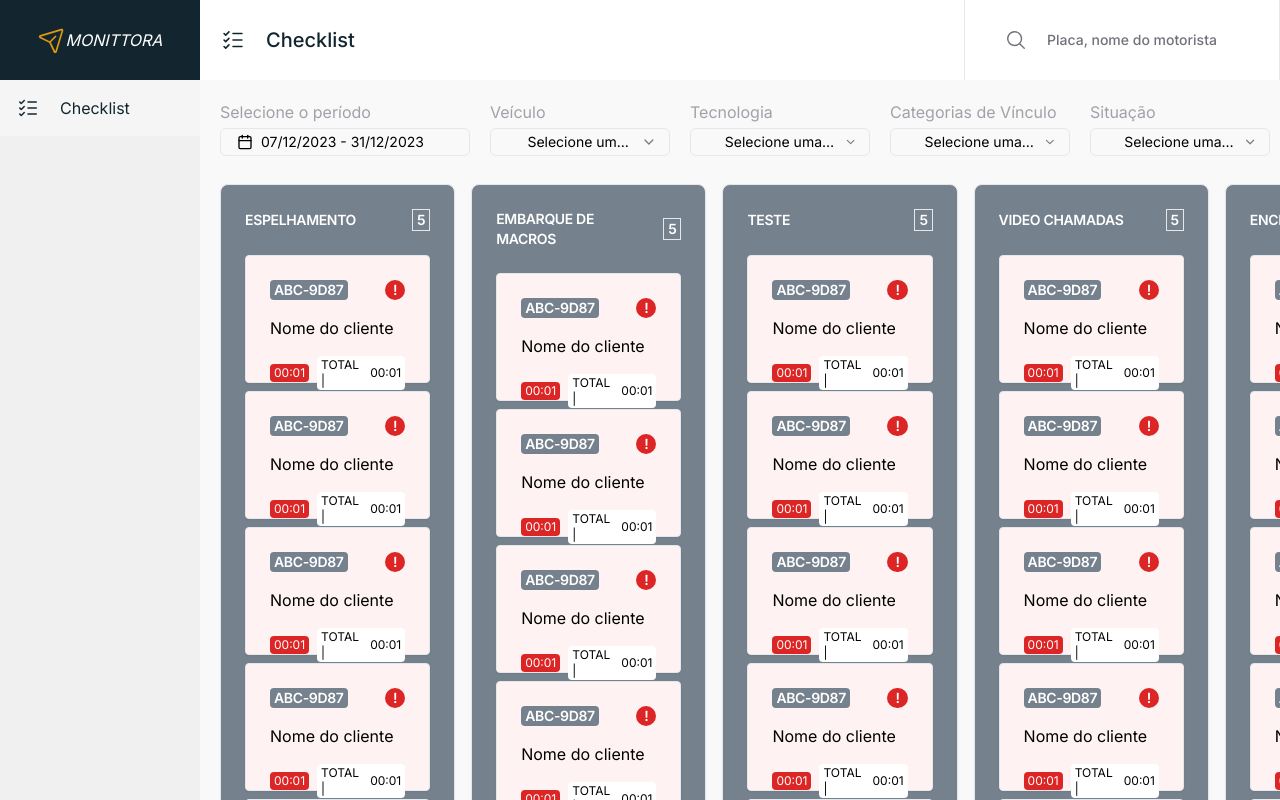
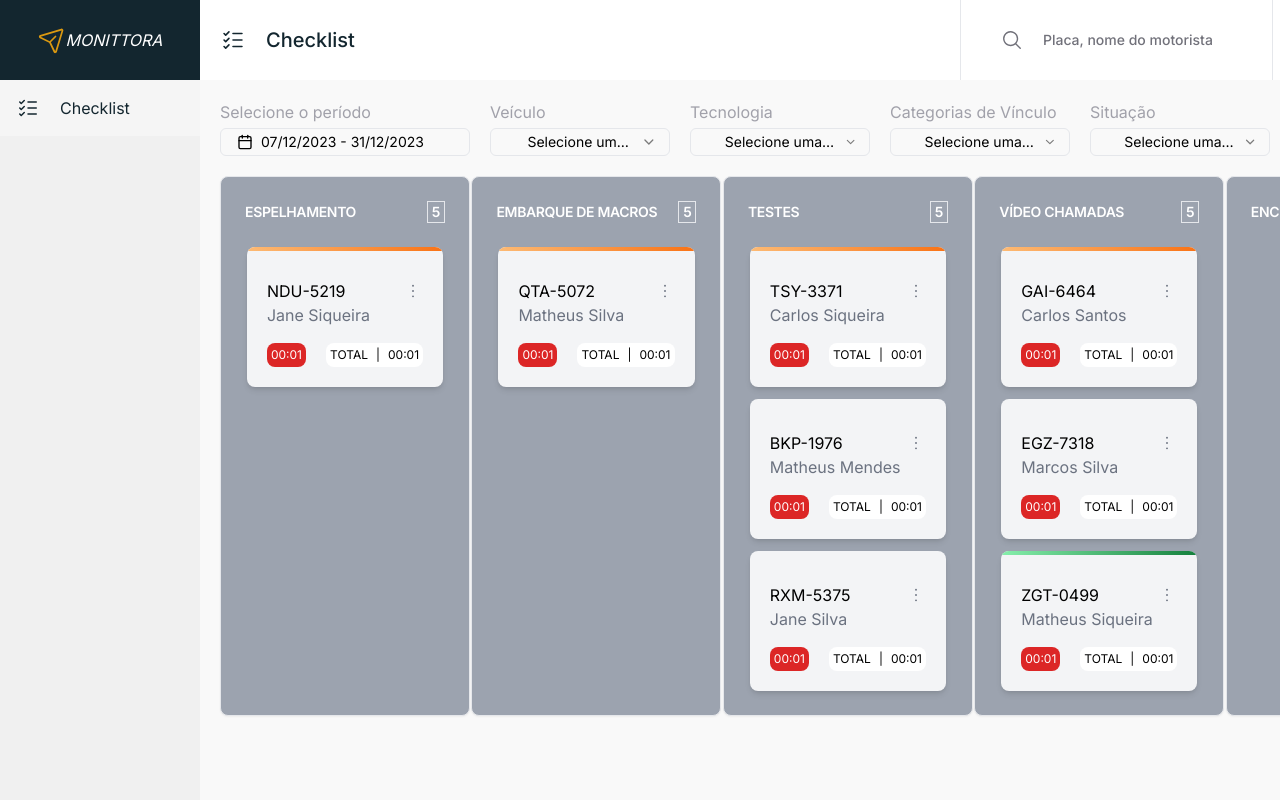
Before and after one commit to matheusobarboza/kanban_front, a Next.js app: page / in a window 1280 px wide. Shown: the top 800 px of the page. Built offline with nearby package versions, Linux system fonts and the light colour scheme.

Commit message:
refactor: completing changes to the cardItem component

```diff
--- a/src/app/page.tsx
+++ b/src/app/page.tsx
@@ -1,14 +1,72 @@
 'use client'
 
 import { DatePickerInput } from '@/components/ui/customDatePicker'
-import { Section } from '@/components/ui/section'
+import { KanbanColumn } from '@/components/ui/kanbanColumn'
 import SelectInput from '@/components/ui/selectInput'
-import { linkCategories, status, technologies } from '@/utils/dataFilter'
+import {
+  columnTitles,
+  letters,
+  linkCategories,
+  status,
+  technologies,
+} from '@/utils/dataFilter'
 import { Funnel, ListChecks, MagnifyingGlass } from '@phosphor-icons/react'
-import { FormEvent, useState } from 'react'
+import { FormEvent, useEffect, useState } from 'react'
+import { Vehicle } from '@/interfaces/vehicle'
+import { generateRandomClientName, shuffle } from '@/helpers/shuflle'
 
 export default function Home() {
-  const [listVehicles, setVehicles] = useState([])
+  const [kanbanColumns, setKanbanColumns] = useState<Array<Vehicle[]>>([])
+
+  useEffect(() => {
+    const randomVehicles: Vehicle[] = Array.from({ length: 20 }, () => {
+      const plate = `${letters[Math.floor(Math.random() * 26)]}${
+        letters[Math.floor(Math.random() * 26)]
+      }${letters[Math.floor(Math.random() * 26)]}-${Math.floor(
+        Math.random() * 9999,
+      )
+        .toString()
+        .padStart(4, '0')}`
+
+      return {
+        plate,
+        linkCategory:
+          linkCategories[Math.floor(Math.random() * linkCategories.length)],
+        technology:
+          technologies[Math.floor(Math.random() * technologies.length)],
+        status: status[Math.floor(Math.random() * status.length)],
+        clientName: generateRandomClientName(),
+      }
+    })
+
+    const columns: Vehicle[][] = []
+
+    Array.from({ length: 5 }).forEach((_, index) => {
+      const numVeiculosNaColuna = Math.floor(Math.random() * 5) + 1
+      const startIndex = index * numVeiculosNaColuna
+
+      const vehiclesInColumn = randomVehicles.slice(
+        startIndex,
+        startIndex + numVeiculosNaColuna,
+      )
+
+      // Verifica se as placas já existem em outras colunas
+      const filteredVehicles = vehiclesInColumn.filter(
+        vehicle =>
+          !columns.some(
+            (otherColumn, otherIndex) =>
+              otherIndex !== index &&
+              otherColumn.some(
+                otherVehicle => otherVehicle.plate === vehicle.plate,
+              ),
+          ),
+      )
+
+      columns.push(shuffle(filteredVehicles))
+    })
+
+    setKanbanColumns(columns)
+  }, [])
 
   const onFilter = (e: FormEvent<HTMLFormElement>) => {
     e.preventDefault()
@@ -83,12 +141,14 @@ export default function Home() {
             Filtrar
           </button>
         </form>
-        <div className="flex flex-1 py-2 mt-5 gap-4">
-          <Section title="Espelhamento" />
-          <Section title="Embarque de macros" />
-          <Section title="Teste" />
-          <Section title="Video chamadas" />
-          <Section title="Encerradas" />
+        <div className="grid grid-cols-5 gap-6 my-5">
+          {kanbanColumns.map((coluna, idx) => (
+            <KanbanColumn
+              key={idx}
+              title={columnTitles[idx]}
+              vehicles={coluna}
+            />
+          ))}
         </div>
       </div>
     </main>
--- /dev/null
+++ b/src/components/ui/badge.tsx
@@ -0,0 +1,36 @@
+import * as React from "react"
+import { cva, type VariantProps } from "class-variance-authority"
+
+import { cn } from "@/lib/utils"
+
+const badgeVariants = cva(
+  "inline-flex items-center rounded-full border px-2.5 py-0.5 text-xs font-semibold transition-colors focus:outline-none focus:ring-2 focus:ring-ring focus:ring-offset-2",
+  {
+    variants: {
+      variant: {
+        default:
+          "border-transparent bg-primary text-primary-foreground hover:bg-primary/80",
+        secondary:
+          "border-transparent bg-secondary text-secondary-foreground hover:bg-secondary/80",
+        destructive:
+          "border-transparent bg-destructive text-destructive-foreground hover:bg-destructive/80",
+        outline: "text-foreground",
+      },
+    },
+    defaultVariants: {
+      variant: "default",
+    },
+  }
+)
+
+export interface BadgeProps
+  extends React.HTMLAttributes<HTMLDivElement>,
+    VariantProps<typeof badgeVariants> {}
+
+function Badge({ className, variant, ...props }: BadgeProps) {
+  return (
+    <div className={cn(badgeVariants({ variant }), className)} {...props} />
+  )
+}
+
+export { Badge, badgeVariants }
--- a/src/components/ui/cardItem.tsx
+++ b/src/components/ui/cardItem.tsx
@@ -1,26 +1,44 @@
-import { Card, CardContent, CardHeader, CardTitle } from '@/components/ui/card'
+import { Vehicle } from '@/interfaces/vehicle'
+import { DotsThreeVertical } from '@phosphor-icons/react'
 
-export function CardItem() {
+interface CardItemProps {
+  vehicle: Vehicle
+}
+
+export function CardItem({ vehicle }: CardItemProps) {
   return (
-    <Card className="w-full h-32 rounded bg-red-50 flex flex-col justify-between gap-3">
-      <CardHeader className="h-5">
-        <CardTitle className="flex text-sm items-center justify-between">
-          <span className="bg-[#76818E] px-1 rounded text-white">ABC-9D87</span>
-          <span className="bg-red-600 rounded-full px-2 text-white">!</span>
-        </CardTitle>
-      </CardHeader>
-      <CardContent className="flex flex-col gap-2 items-start">
-        <span>Nome do cliente</span>
-        <div className="mt-2 flex text-xs justify-between items-center w-full gap-2">
-          <div className="rounded bg-red-600 text-white px-1 py-[.8px]">
-            00:01
-          </div>
-          <div className="flex justify-between items-center gap-2 rounded bg-white px-1 py-[.8px]">
-            <span>TOTAL |</span>
-            <span>00:01</span>
-          </div>
+    <div className="bg-gray-100 p-5 rounded-lg shadow-md flex flex-col relative overflow-hidden">
+      <span
+        className={`w-full h-1 bg-gradient-to-r absolute inset-x-0 top-0
+          ${
+            vehicle.status.toLowerCase() === 'agendado' ||
+            vehicle.status.toLowerCase() === 'reagendado'
+              ? 'from-green-300 to-green-700'
+              : vehicle.status.toLowerCase() === 'pendente'
+                ? 'from-orange-300 to-orange-500'
+                : vehicle.status.toLowerCase() === 'reprovado'
+                  ? 'from-pink-700 to-red-700'
+                  : ''
+          }
+        `}
+      ></span>
+      <h4 className="flex justify-between items-center mt-3">
+        <span className="">{vehicle.plate}</span>
+        <DotsThreeVertical className="w-5 h-5 text-gray-500" />
+      </h4>
+
+      <div>
+        <span className="text-gray-500">{vehicle.clientName}</span>
+      </div>
+
+      <div className="mt-4 flex text-xs justify-between items-center w-full gap-5">
+        <div className="bg-red-600 text-white rounded-lg p-1">00:01</div>
+        <div className="flex justify-between items-center rounded-lg p-1 bg-white gap-2">
+          <span>TOTAL</span>
+          <span>|</span>
+          <span>00:01</span>
         </div>
-      </CardContent>
-    </Card>
+      </div>
+    </div>
   )
 }
--- a/src/components/ui/section.tsx
+++ b/src/components/ui/kanbanColumn.tsx
@@ -1,25 +1,25 @@
 import { Card, CardContent, CardHeader, CardTitle } from '@/components/ui/card'
 import { CardItem } from './cardItem'
+import { Vehicle } from '@/interfaces/vehicle'
 
 interface SectionProps {
+  vehicles: Vehicle[]
   title: string
 }
 
-export function Section({ title }: SectionProps) {
+export function KanbanColumn({ vehicles, title }: SectionProps) {
   return (
-    <Card className="w-[250px] bg-[#76818E] h-full">
+    <Card className="w-[250px] bg-gray-400 h-full">
       <CardHeader>
         <CardTitle className="flex items-center justify-between gap-2 text-sm text-white uppercase">
           {title}
           <div className="border px-1">5</div>
         </CardTitle>
       </CardHeader>
-      <CardContent className="flex flex-col items-center justify-center gap-2">
-        <CardItem />
-        <CardItem />
-        <CardItem />
-        <CardItem />
-        <CardItem />
+      <CardContent className="flex flex-col items-center justify-center gap-3">
+        {vehicles.slice(0, 5).map(vehicle => (
+          <CardItem key={vehicle.plate} vehicle={vehicle} />
+        ))}
       </CardContent>
     </Card>
   )
--- /dev/null
+++ b/src/helpers/shuflle.ts
@@ -0,0 +1,43 @@
+import { Vehicle } from '@/interfaces/vehicle'
+
+export function shuffle(array: Vehicle[]) {
+  let currentIndex = array.length,
+    randomIndex
+
+  while (currentIndex !== 0) {
+    randomIndex = Math.floor(Math.random() * currentIndex)
+    currentIndex--
+    ;[array[currentIndex], array[randomIndex]] = [
+      array[randomIndex],
+      array[currentIndex],
+    ]
+  }
+
+  return array
+}
+
+export const generateRandomClientName = () => {
+  const surnames = [
+    'Barboza',
+    'Oliveira',
+    'Silva',
+    'Moreira',
+    'Santos',
+    'Mendes',
+    'Siqueira',
+  ]
+  const names = [
+    'José',
+    'Marcos',
+    'Matheus',
+    'Carlos',
+    'Gabriel',
+    'Jane',
+    'John',
+  ]
+
+  const randomSurnames = surnames[Math.floor(Math.random() * surnames.length)]
+  const randomNames = names[Math.floor(Math.random() * names.length)]
+
+  return `${randomNames} ${randomSurnames}`
+}
--- a/src/utils/dataFilter.ts
+++ b/src/utils/dataFilter.ts
@@ -18,3 +18,12 @@ export const status = [
   'Aprovado',
   'Reprovado',
 ]
+
+export const letters = 'ABCDEFGHIJKLMNOPQRSTUVWXYZ'
+export const columnTitles = [
+  'Espelhamento',
+  'Embarque de macros',
+  'Testes',
+  'Vídeo chamadas',
+  'Encerradas',
+]
```
